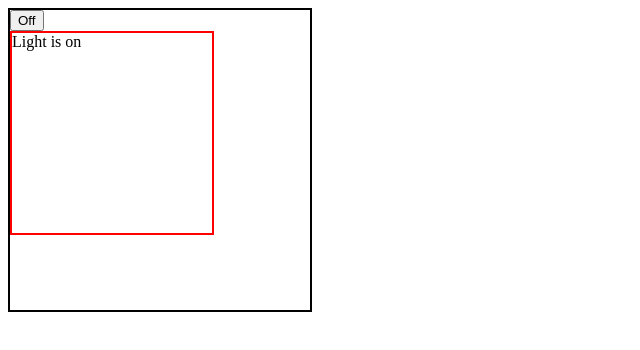
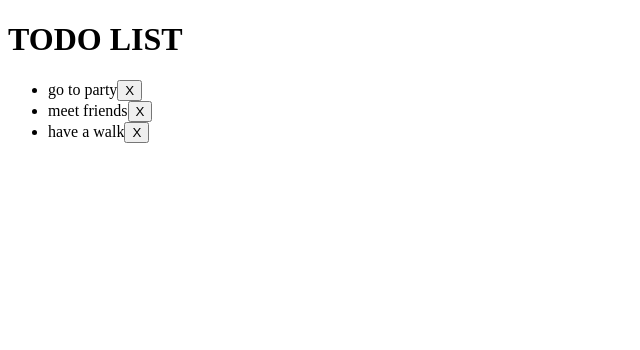
Before and after one commit to rose-povroznyk/cra-first-project, a React (Create React App) app: page / in a window 1280 px wide. Shown: the top 350 px of the page, without its empty margins (0-640 px from the left). Built offline with nearby package versions, Linux system fonts and the light colour scheme.

Commit message:
Add task

```diff
--- a/src/index.js
+++ b/src/index.js
@@ -6,5 +6,5 @@ import Scene from './components/Scene/Scene';
 
 const root = ReactDOM.createRoot(document.getElementById('root'));
 root.render(
-  <Scene />
+  <TodoList />
 );
```
Also changed, not shown: src/components/TodoList/TodoItem.js (added, +14 -0 lines).
